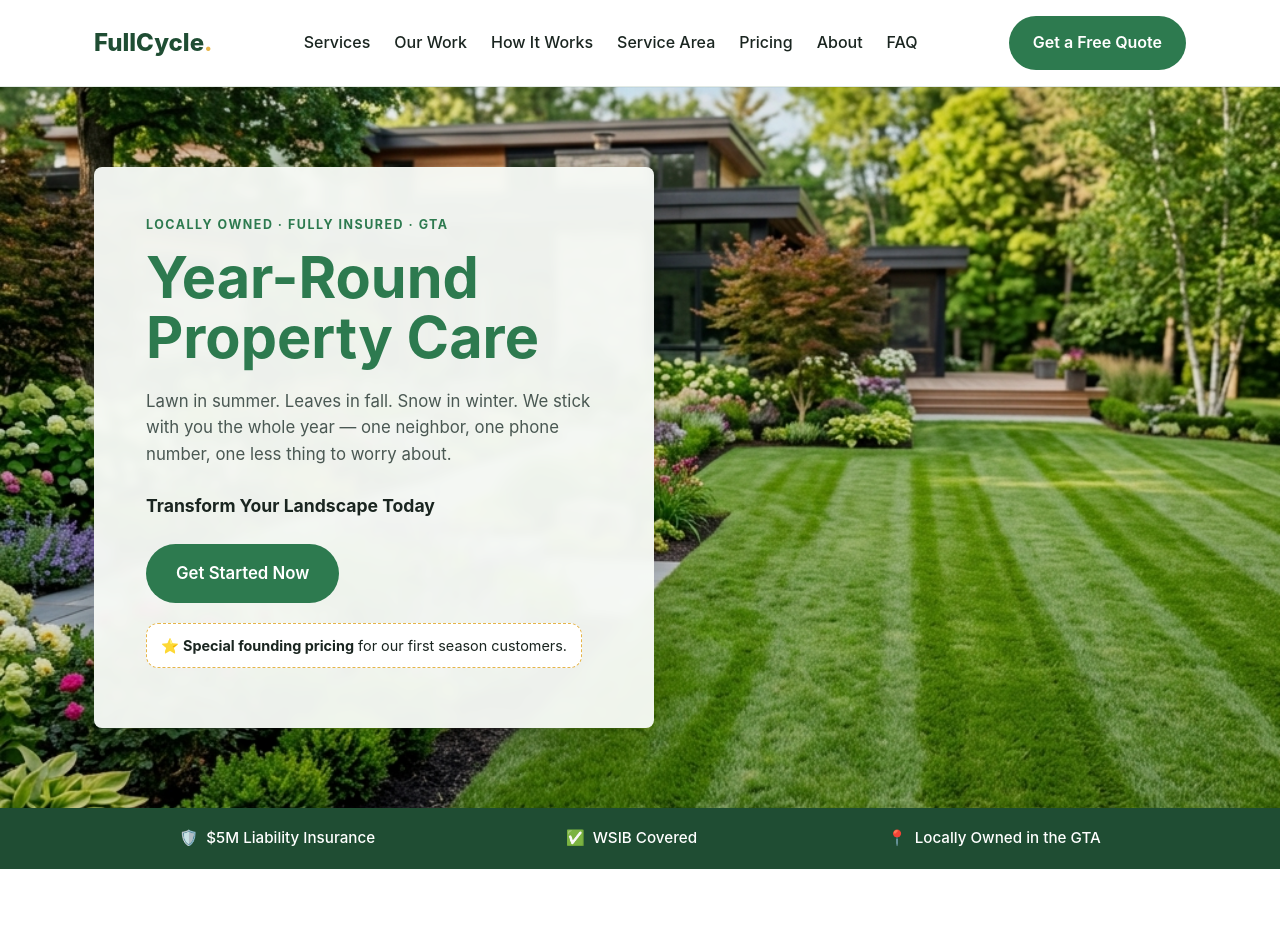
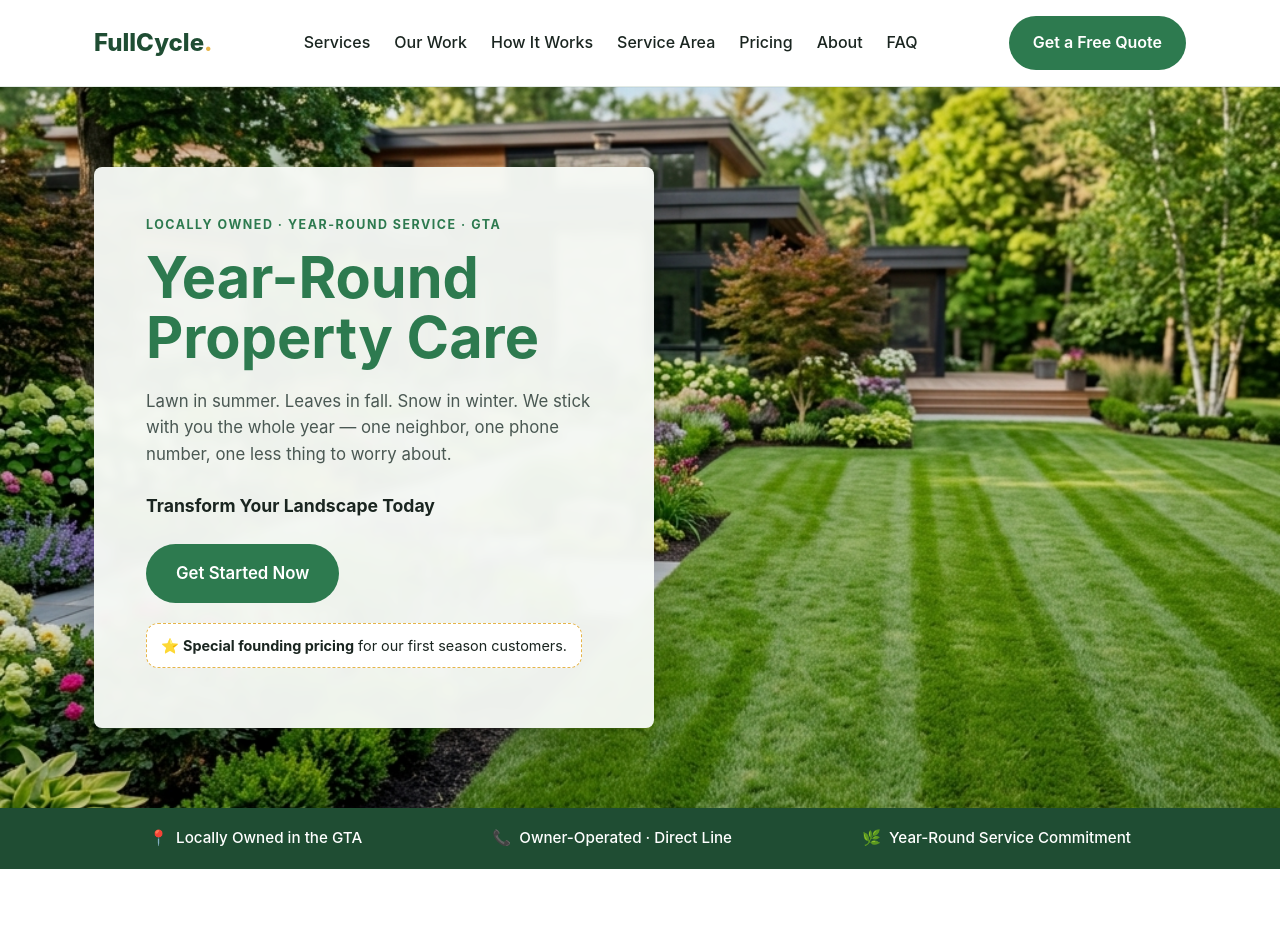
Before and after one commit to Halo-hub501/fullcycle_care, a plain HTML site: page index.html in a window 1280 px wide. Shown: the top 946 px of the page. Drawn offline with Linux system fonts and the light colour scheme.

Commit message:
Remove unverified insurance claims; replace with honest trust signals

```diff
--- a/index.html
+++ b/index.html
@@ -43,7 +43,7 @@
   <section id="top" class="hero">
     <div class="container hero-inner">
       <div class="hero-card">
-        <p class="eyebrow">Locally owned · Fully insured · GTA</p>
+        <p class="eyebrow">Locally owned · Year-round service · GTA</p>
         <h1>Year-Round<br>Property Care</h1>
         <p class="hero-sub">Lawn in summer. Leaves in fall. Snow in winter. We stick with you the whole year — one neighbor, one phone number, one less thing to worry about.</p>
         <p class="hero-tagline"><strong>Transform Your Landscape Today</strong></p>
@@ -58,9 +58,9 @@
   <!-- ===== TRUST BAR ===== -->
   <section class="trust-bar">
     <div class="container trust-inner">
-      <div class="trust-item">🛡️ <span>$5M Liability Insurance</span></div>
-      <div class="trust-item">✅ <span>WSIB Covered</span></div>
       <div class="trust-item">📍 <span>Locally Owned in the GTA</span></div>
+      <div class="trust-item">📞 <span>Owner-Operated · Direct Line</span></div>
+      <div class="trust-item">🌿 <span>Year-Round Service Commitment</span></div>
     </div>
   </section>
 
@@ -231,7 +231,6 @@
         <details><summary>What happens if it doesn't snow much in a given winter?</summary><p>If you're on a <strong>seasonal contract</strong>, you pay the same flat rate regardless &mdash; that's the trade-off for unlimited service if the winter ends up heavy. If you're on <strong>per-visit pricing</strong>, you only pay when we plow. Mild winters reward per-visit customers; heavy winters reward seasonal customers.</p></details>
         <details><summary>Do you bring your own equipment?</summary><p>Yes. Mowers, blowers, plows, and salt — we arrive with everything we need.</p></details>
         <details><summary>How fast do you respond after a snowfall?</summary><p>Residential properties are cleared within 12 hours of snowfall ending. Priority routes are cleared sooner.</p></details>
-        <details><summary>Are you insured and bonded?</summary><p>Yes — $5M liability insurance and full WSIB coverage. We can send our certificate of insurance on request.</p></details>
         <details><summary>What's your cancellation policy?</summary><p>30 days' notice to cancel a seasonal plan. One-time visits can be rescheduled up to 24 hours before.</p></details>
       </div>
     </div>
```
